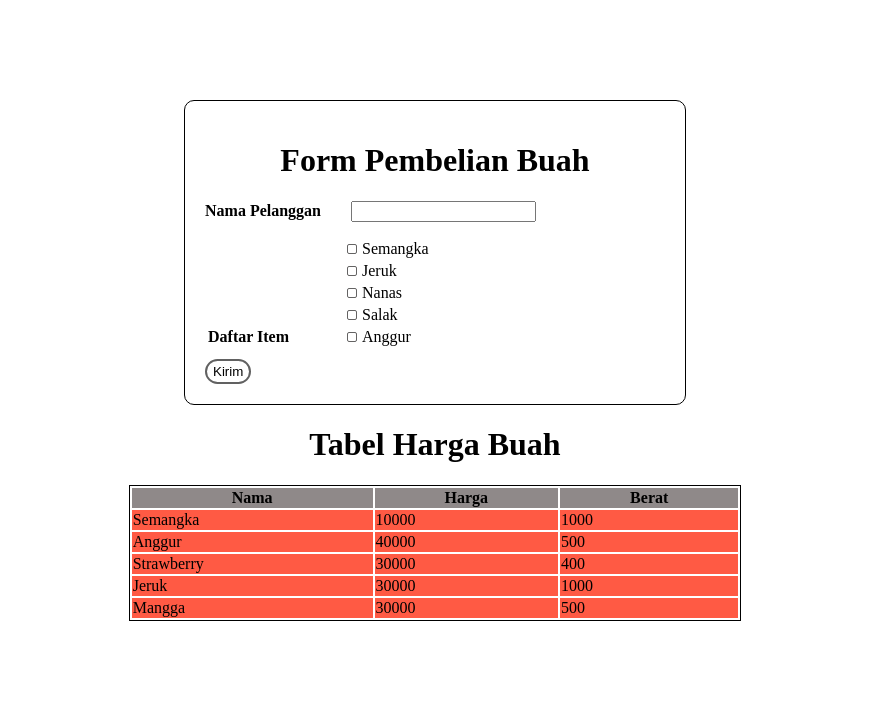
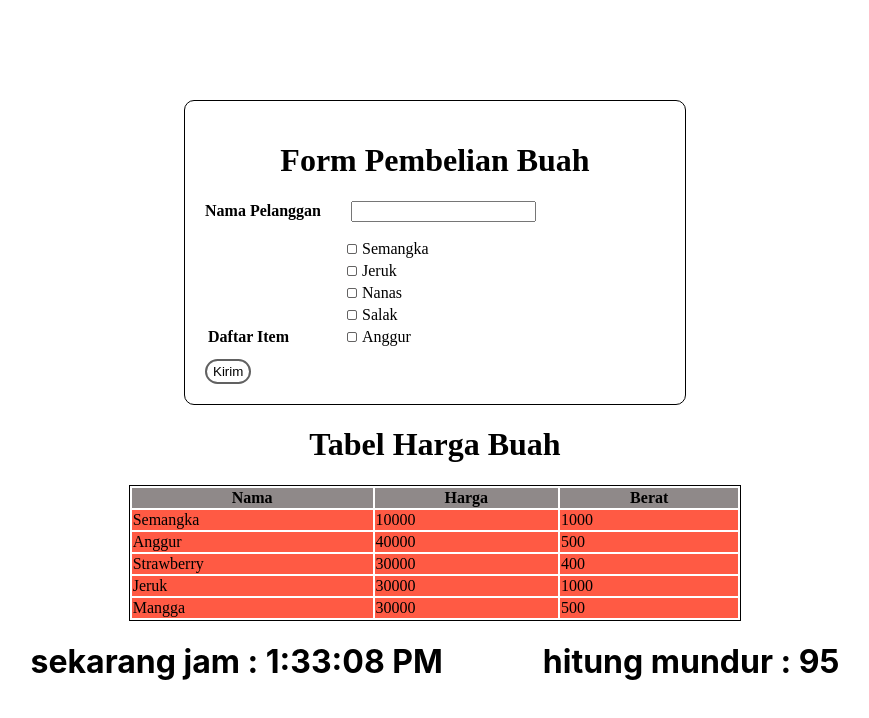
Before and after one commit to faliavicky/sanbercode-reactjs-batch18-part2, a React (Create React App) app in the folder my-app/: page / in a window 1280 px wide. Shown: the top 718 px of the page, without its empty margins (205-1074 px from the left). Built offline with nearby package versions, Linux system fonts and the light colour scheme.

Commit message:
update tugas 11

```diff
--- a/my-app/src/App.js
+++ b/my-app/src/App.js
@@ -2,12 +2,14 @@ import React from 'react';
 import './App.css';
 import Tugas9 from './Tugas-9/tugas9';
 import Tugas10 from './Tugas-10/tugas10';
+import Tugas11 from './Tugas-11/tugas11';
 
 function App() {
   return (
     <div>
       < Tugas9 />
       < Tugas10 />
+      < Tugas11 />
     </div>
   );
 }
--- /dev/null
+++ b/my-app/src/Tugas-11/tugas11.js
@@ -0,0 +1,121 @@
+import React from 'react';
+
+class Clock extends React.Component {
+    constructor(props) {
+      super(props);
+      this.state = {date: new Date(),show:true};
+    }
+
+    componentDidMount() {
+      this.timerID = setInterval(
+        () => this.tick(),
+        1000
+      );
+    }
+
+    componentWillUnmount() {
+      clearInterval(this.timerID);
+    }
+
+    componentDidUpdate()
+    {
+        if (this.state.date===this.state.date.setSeconds(10)){
+            this.state.show = false
+        }
+    }
+
+    tick() {
+      this.setState({
+        date: new Date()
+      });
+    }
+
+    render() {
+      return (
+          <>
+          {
+              this.state.date && (
+                <div>
+                <h1>sekarang jam : {this.state.date.toLocaleTimeString()}</h1>
+              </div>
+              )
+          }
+          </>
+      )
+    }
+  }
+
+
+
+
+  class Timer extends React.Component{
+    constructor(props){
+      super(props)
+      this.state = {
+        time: 100,
+        show: true
+      }
+    }
+
+    componentDidMount(){
+      if (this.props.start !== undefined){
+        this.setState({time: this.props.start})
+      }
+      this.timerID = setInterval(
+        () => this.tick(),
+        1000
+      );
+
+
+    }
+
+    componentDidUpdate()
+    {
+        if(this.state.time === 0)
+        {
+            this.state.show = false
+        }
+    }
+
+    componentWillUnmount(){
+      clearInterval(this.timerID);
+    }
+
+    tick() {
+      this.setState({
+        time: this.state.time - 1
+      });
+    }
+
+
+
+    render(){
+      return(
+        <>
+            {
+            this.state.show && (
+            <h1>
+            hitung mundur : {this.state.time}
+            </h1>
+                )
+            }
+        </>
+      )
+    }
+  }
+
+
+class Tugas11 extends React.Component{
+    render(){
+        return(
+            <>
+                <div style={{display:"flex",justifyContent:"center"}}>
+                <div><Clock/></div>
+                <div style={{paddingLeft:"100px"}}><Timer/></div>
+                </div>
+            </>
+        )
+    }
+}
+
+export default Tugas11;
```
